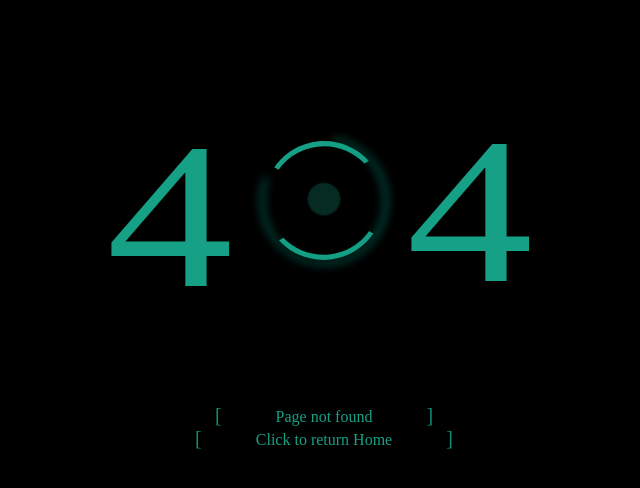
After one commit to nickzswammer/Text-to-Speech-Web-App, a Flask app: template templates/404.html in a window 1280 px wide. The commit adds this page. Shown: the top 488 px of the page, without its empty margins (316-956 px from the left). Run offline with Flask 2, Linux system fonts and the light colour scheme; the template is opened without the code that fills it, so the values that code supplies are empty.

Commit message:
Adding error handlers

```diff
--- a/app.py
+++ b/app.py
@@ -23,11 +23,20 @@ def generated():
     tts = f'http://api.voicerss.org/?key=444448125f0b47b0880e164aea946d51&hl={language}&src={content}'
 
     if content == '':
-        tts = f'http://api.voicerss.org/?key={KEY}&hl={language}&src=No input detected. Please try again.'
+        tts = f'http://api.voicerss.org/?key=444448125f0b47b0880e164aea946d51&hl&hl={language}&src=No input detected. Please try again.'
         return render_template('generated.html', api=tts, content='No input detected. Please try again.')
     else:
         return render_template('generated.html', api=tts, content=content)
 
+#Error Handlers
+@app.errorhandler(500)
+def server_error():
+    return render_template('500.html')
+
+@app.errorhandler(404)
+def page_not_found(self):
+    return render_template('404.html')
+
 #Run App
 if __name__ == '__main__':
     app.run(debug=True)
--- /dev/null
+++ b/templates/404.html
@@ -0,0 +1,153 @@
+<!DOCTYPE html>
+<html lang="en">
+<head>
+    <meta charset="UTF-8">
+    <meta http-equiv="X-UA-Compatible" content="IE=edge">
+    <meta name="viewport" content="width=device-width, initial-scale=1.0">
+    <title>404: Error not Found</title>
+    <style>
+        *{
+	padding:0px;
+	margin:0px;
+}
+body{
+		background:black;
+	}
+.st0{font-family:'FootlightMTLight';}
+.st1{font-size:83.0285px;}
+.st2{fill:gray;}
+
+svg{
+  width: 500px;
+    height: 400px;
+    text-align: center;
+    fill: #16a085;
+}
+path#XMLID_5_ {
+
+    fill: #16a085;
+    filter: url(#blurFilter4);
+}
+path#XMLID_11_ ,path#XMLID_2_ {
+    fill: #16a085;
+}
+.circle{
+  animation: out 2s infinite ease-out;
+  fill: #16a085;
+}
+
+#container{
+  text-align:center;
+}
+.message{
+	color:#16a085;
+}
+.message:after{
+	content:"]";
+}
+.message:before{
+	content:"[";
+}
+
+.message:after, .message:before {
+
+  color: #16a085;
+  font-size: 20px;
+  -webkit-animation-name: opacity;
+  -webkit-animation-duration: 2s;
+  -webkit-animation-iteration-count: infinite;
+  -webkit-animation-name: opacity;
+          animation-name: opacity;
+  -webkit-animation-duration: 2s;
+          animation-duration: 2s;
+  -webkit-animation-iteration-count: infinite;
+          animation-iteration-count: infinite;
+          margin:0 50px;
+}
+
+@-webkit-keyframes opacity {
+  0%, 100% {
+    opacity: 0;
+  }
+  50% {
+    opacity: 1;
+  }
+}
+
+@keyframes opacity {
+  0%, 100% {
+    opacity: 0;
+  }
+  50% {
+    opacity: 1;
+  }
+}
+
+@keyframes out {
+  0% {r:1;  opacity: 0.9 ;}
+  25%{r:5;  opacity: 0.3 ;}
+  50%{r:10; opacity: 0.2 ;}
+  75%{r:15;opacity:0.1;}
+ 	100% {r:20;opacity:0;}
+}
+
+
+
+
+
+
+
+
+
+
+
+
+    </style>
+</head>
+<body>
+    <div id="container">
+
+        <svg version="1.1" xmlns="http://www.w3.org/2000/svg" xmlns:xlink="http://www.w3.org/1999/xlink" x="0px" y="0px"
+             viewBox="0 0 200 82.7" style="enable-background:new 0 0 200 82.7;" xml:space="preserve">
+
+        <g id="Calque_1">
+            <text id="XMLID_3_" transform="matrix(1.2187 0 0 1 13 75.6393)" class="st0 st1">4</text>
+            <text id="XMLID_4_" transform="matrix(1.2187 0 0 1 133.0003 73.6393)" class="st0 st1">4</text>
+        </g>
+        <g id="Calque_2">
+        <g>
+            <path id="XMLID_11_" d="M81.8,29.2c4.1-5.7,10.7-9.4,18.3-9.4c6.3,0,12.1,2.7,16.1,6.9c0.6-0.4,1.1-0.7,1.7-1.1
+                c-4.4-4.8-10.8-7.9-17.8-7.9c-8.3,0-15.6,4.2-20,10.6C80.7,28.5,81.3,28.8,81.8,29.2z"/>
+                <path id="XMLID_2_" d="M118.1,53.7c-4,5.7-10.7,9.5-18.2,9.5c-6.3,0-12.1-2.6-16.2-6.8c-0.6,0.4-1.1,0.7-1.7,1.1
+                c4.4,4.8,10.8,7.8,17.9,7.8c8.3,0,15.6-4.3,19.9-10.7C119.2,54.5,118.6,54.1,118.1,53.7z"/>
+                 <animateTransform attributeName="transform" type="rotate" from="360 100 41.3" to="0 100 41.3" dur="10s" repeatCount="indefinite" />
+          </g>
+          <g id="XMLID_6_">
+          <g  id="XMLID_18_">
+
+
+
+                  <circle class="circle"  cx="100" cy="41" r="1"></circle>
+              </g>
+          </g><defs>
+                  <filter id="blurFilter4" x="-20" y="-20" width="200" height="200">
+                      <feGaussianBlur in="SourceGraphic" stdDeviation="2" />
+                  </filter>
+              </defs>
+          <path    id="XMLID_5_" class="st2" d="M103.8,16.7c0.1,0.3,0.1,0.6,0.1,0.9c11.6,1.9,20.4,11.9,20.4,24.1c0,13.5-10.9,24.4-24.4,24.4
+          S75.6,55.1,75.6,41.7c0-3.2,0.6-6.3,1.7-9.1c-0.3-0.2-0.5-0.3-0.7-0.5c-1.2,3-1.9,6.2-1.9,9.6c0,14,11.3,25.3,25.3,25.3
+          s25.3-11.3,25.3-25.3C125.3,29,115.9,18.5,103.8,16.7z"/>
+
+
+        </g>
+        </svg>
+
+        <div class="message">
+             Page not found
+        </div>
+        <div class='message'>
+            <a href='/' style='text-decoration: none; color:#16a085'>Click to return Home</a>
+            </div>
+        </div>
+</body>
+</html>
```
Also changed, not shown: templates/500.html (added, +81 -0 lines), static/style.css (line endings or trailing spaces).
